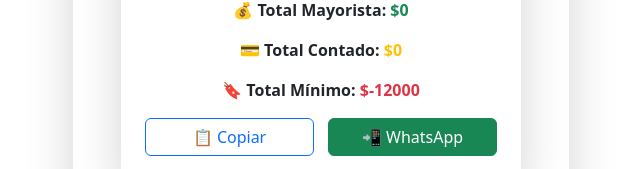
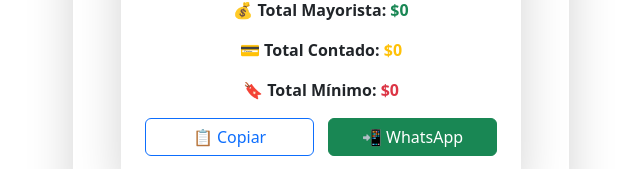
Before and after one commit to miguel9214/simulador-cotizaciones, a Vue app: page / in a window 1280 px wide. Shown: the part 716-885 px from the top of the page, without its empty margins (319-959 px from the left). Built offline with nearby package versions, Linux system fonts and the light colour scheme; the HTML template or start-up script is replaced by a standard one.

Commit message:
correcion de minimo

```diff
--- a/src/views/Simulador.vue
+++ b/src/views/Simulador.vue
@@ -58,7 +58,9 @@ const descuentoPorVolumen = computed(() => {
 });
 
 const totalMinimo = computed(() => {
-  return totalContado.value - descuentoPorVolumen.value;
+  return seleccionados.value.length > 0
+    ? totalContado.value - descuentoPorVolumen.value
+    : 0;
 });
 
 const copiarResumen = () => {
```
